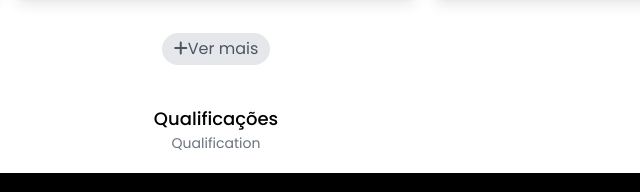
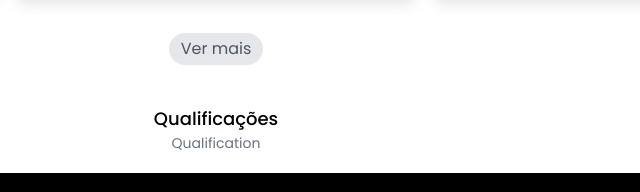
Before and after one commit to RonaldoFidelis/Cracha, a website: page index.html in a window 1280 px wide. Shown: the part 1084-1276 px from the top of the page, 424-1064 px from the left. Drawn offline with Linux system fonts and the light colour scheme.

Commit message:
Feat:RemoveIconMoreProject

```diff
--- a/index.html
+++ b/index.html
@@ -148,7 +148,7 @@
                     <div class="col-span-1 md:col-span-2 lg:col-span-3 mt-5">
                         <div class="flex items-center justify-center">
                             <span class="px-3 py-1 rounded-full bg-gray-200 text-gray-600 hover:bg-amber-500 duration-500 hover:text-white">
-                                <a href="https://github.com/RonaldoFidelis?tab=repositories" target="_blank"><i class="fa-solid fa-plus"></i>Ver mais</a>
+                                <a href="https://github.com/RonaldoFidelis?tab=repositories" target="_blank">Ver mais</a>
                             </span>
                         </div>
                     </div>
```
